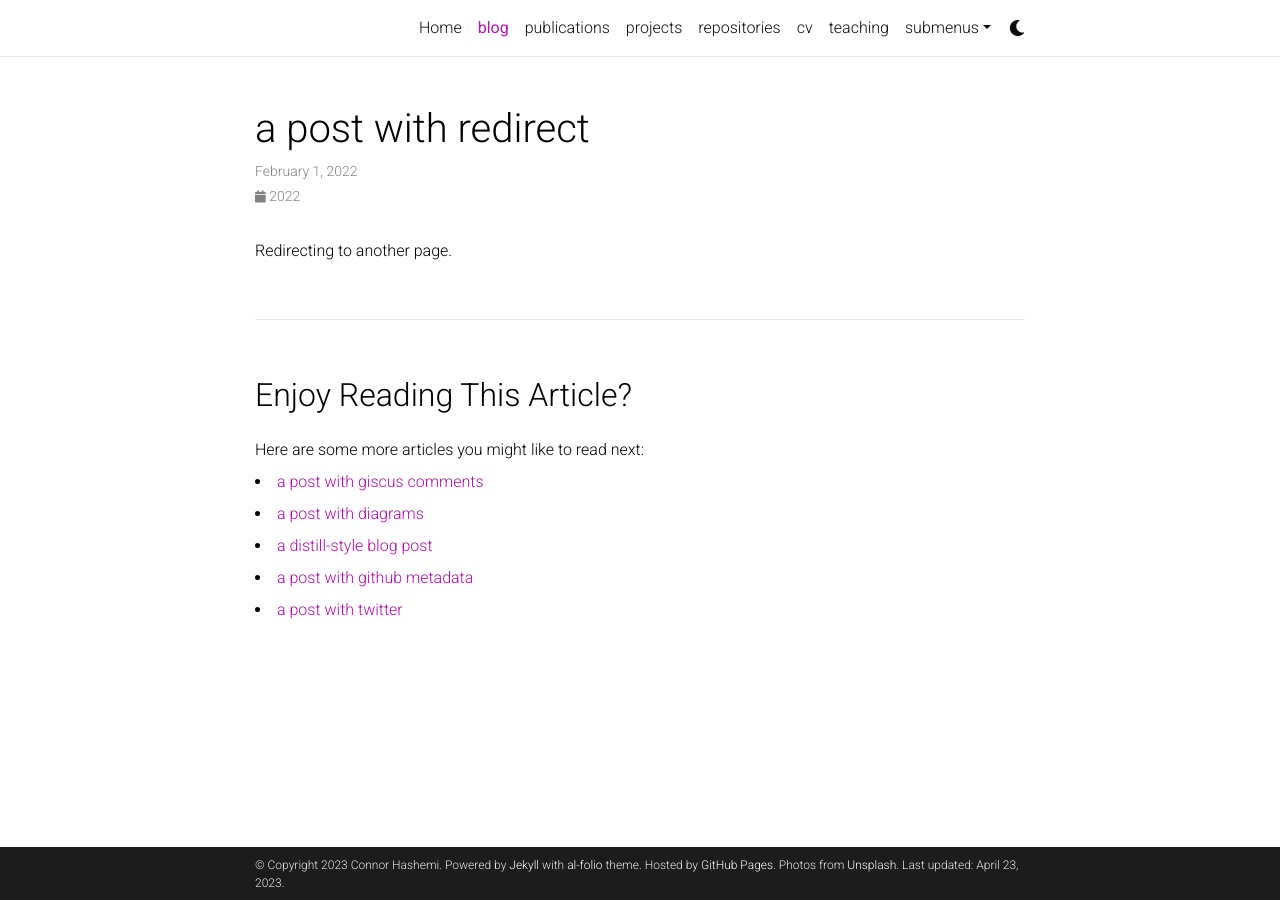
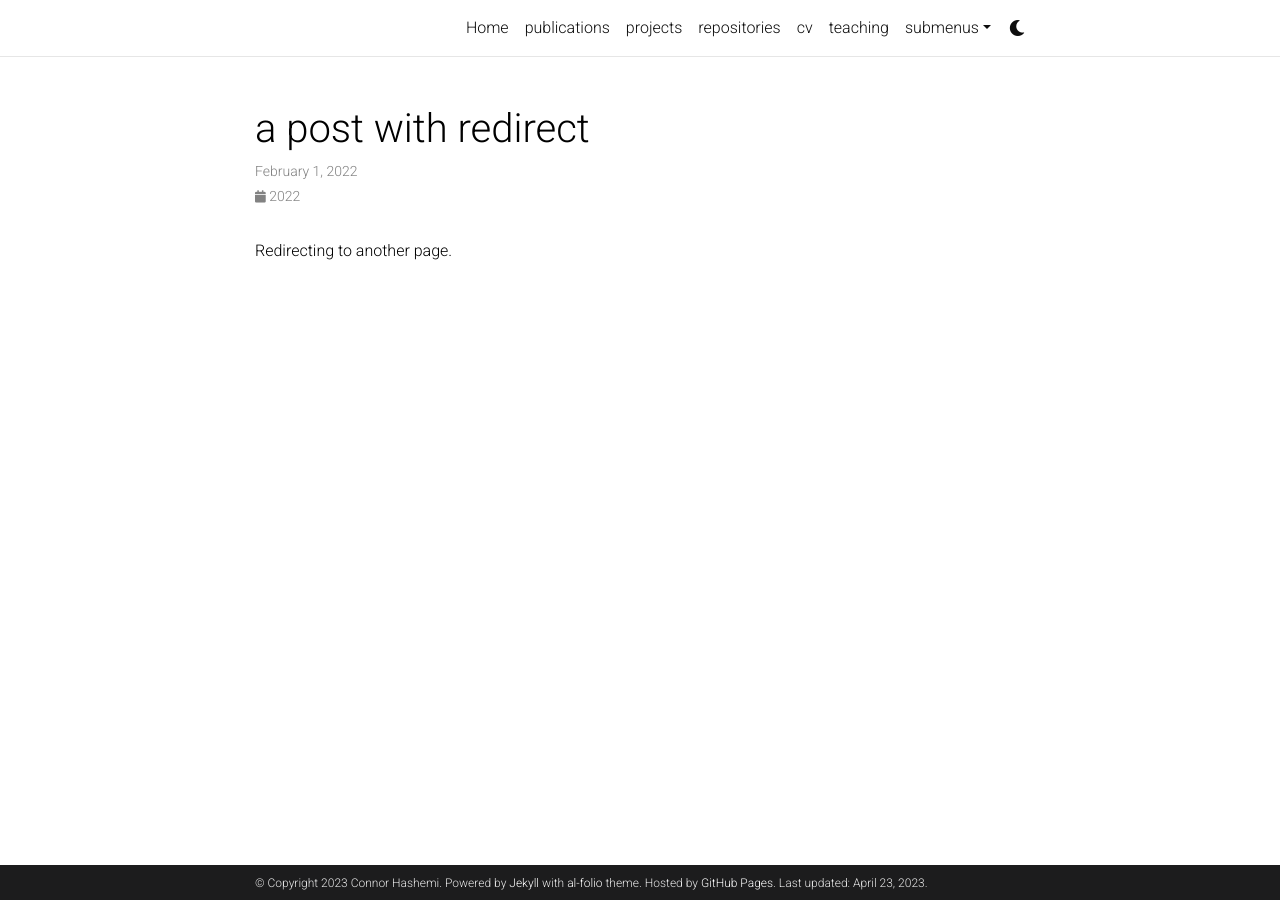
Before and after one commit to Hashe037/Hashe037.github.io, a Jekyll site: the page built from _posts/2022-02-01-redirect.md, in a window 1280 px wide. Built offline with Jekyll 4.4.1, drawn with Linux system fonts in a browser that asks for light colours; full-size pictures stand in for the smaller copies a plugin makes; comment, search, counter and statistics services are not loaded; a style sheet for code colours, icons or effects is not loaded.

Commit message:
Misc changes

```diff
--- a/_bibliography/papers.bib
+++ b/_bibliography/papers.bib
@@ -16,6 +16,7 @@
   pages={540--551},
   year={2020},
   publisher={Optica Publishing Group}
+  selected={true}
 }
 
 @inproceedings{lin2020occlusion,
@@ -34,6 +35,7 @@
   pages={CTh5C--3},
   year={2020},
   organization={Optica Publishing Group}
+  selected={true}
 }
 
 @article{luo2021photography,
@@ -65,6 +67,7 @@
   pages={43642--43661},
   year={2021},
   publisher={Optica Publishing Group}
+  selected={true}
 }
 
 @inproceedings{leger20223d,
--- a/_config.yml
+++ b/_config.yml
@@ -12,7 +12,7 @@
 footer_text: >
   Powered by <a href="https://jekyllrb.com/" target="_blank">Jekyll</a> with <a href="https://github.com/alshedivat/al-folio">al-folio</a> theme.
   Hosted by <a href="https://pages.github.com/" target="_blank">GitHub Pages</a>.
-  Photos from <a href="https://unsplash.com" target="_blank">Unsplash</a>.
+
 keywords: connor hashemi, computational imaging, passive non-line-of-sight imaging # add your own keywords or leave empty
 
 lang: en # the language of your site (for example: en, fr, cn, ru, etc.)
@@ -120,8 +120,8 @@
 # Blog
 # -----------------------------------------------------------------------------
 
-blog_name: Connor Hashemi# blog_name will be displayed in your blog page
-blog_nav_title: blog # your blog must have a title for it to be displayed in the nav bar
+blog_name: # blog_name will be displayed in your blog page
+blog_nav_title: # your blog must have a title for it to be displayed in the nav bar
 blog_description: a simple whitespace theme for academics
 permalink: /blog/:year/:title/
 
@@ -130,7 +130,7 @@
   enabled: true
 
 related_blog_posts:
-  enabled: true
+  enabled: false
   max_related: 5
 
 # Giscus comments (RECOMMENDED)
```
Also changed, not shown: _pages/about.md (+2 -2 lines).
